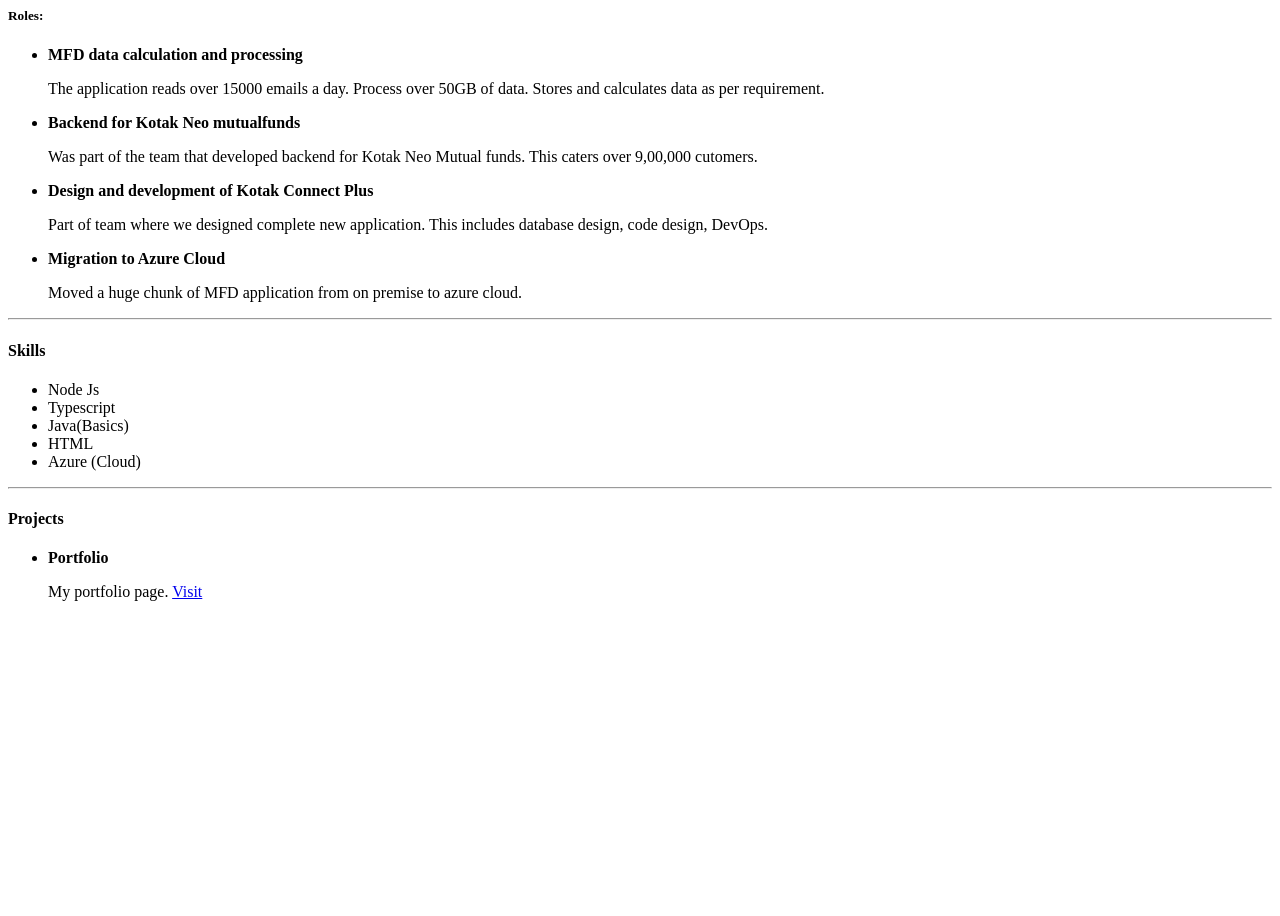
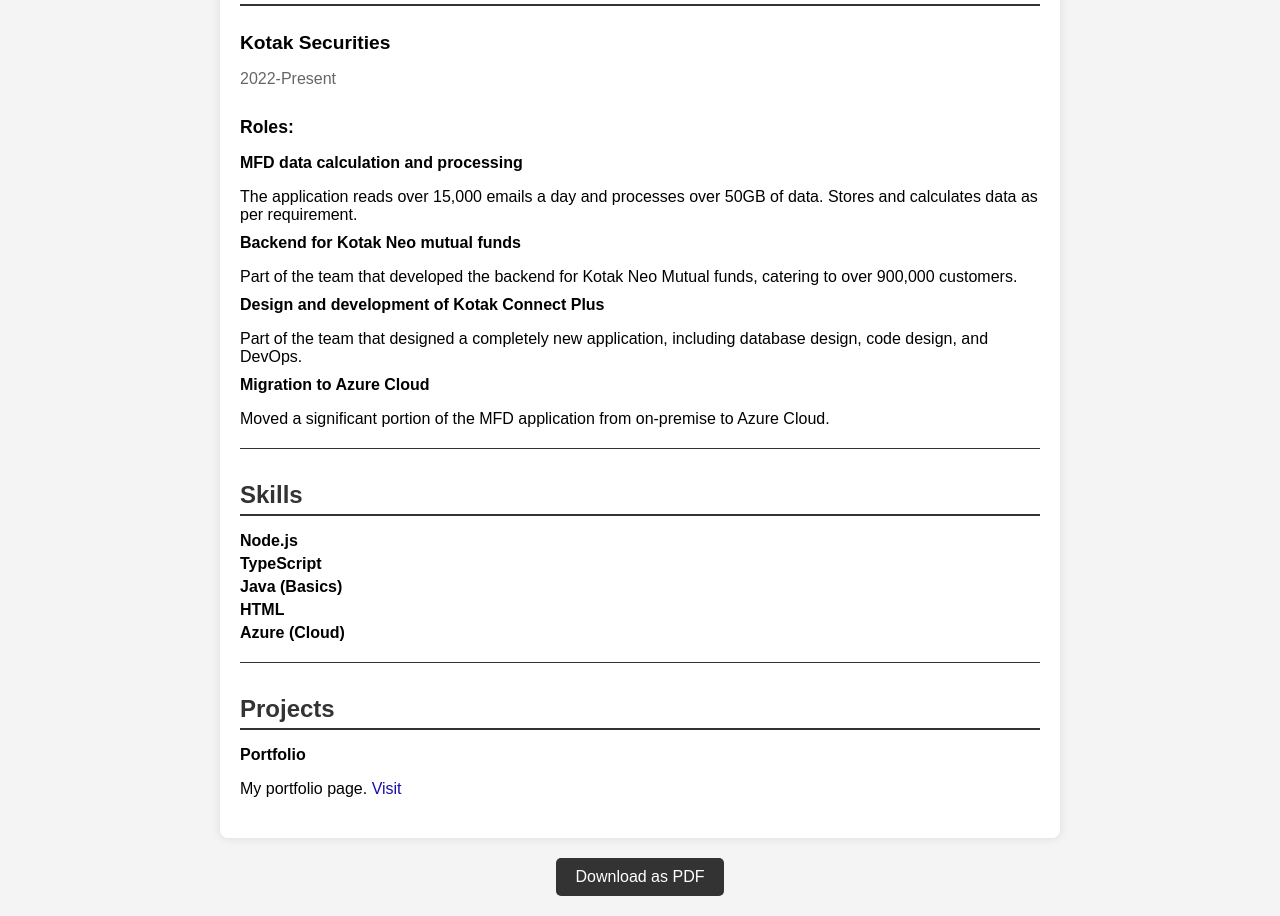
Before and after one commit to twok020101/portfolio, a plain HTML site: page index.html in a window 1280 px wide. Shown: the part 365-1281 px from the top of the page. Before the commit the page ends 982 px from the top, so only its background shows below. Drawn offline with Linux system fonts and the light colour scheme.

Commit message:
feat: better looking cv

```diff
--- a/index.html
+++ b/index.html
@@ -5,11 +5,13 @@
 	<meta charset="UTF-8" />
 	<meta name="viewport" content="width=device-width, initial-scale=1.0" />
 	<link rel="stylesheet" href="https://cdnjs.cloudflare.com/ajax/libs/font-awesome/6.0.0-beta3/css/all.min.css">
+	<link rel="stylesheet" href="style.css">
 	<title>Kshitij - Portfolio</title>
+	<script src="https://cdnjs.cloudflare.com/ajax/libs/html2pdf.js/0.9.2/html2pdf.bundle.min.js"></script>
 </head>
 
 <body>
-	<div class="container">
+	<div class="container" id="resume">
 		<div id="headName" class="headers">
 			<h1 class="name">Kshitij Kurandwad</h1>
 			<h3 class="tag">Think. Code. Sleep. Repeat</h3>
@@ -17,12 +19,12 @@
 			<div class="contact">
 				<h5 class="phone">
 					<img src="https://www.clipartmax.com/png/small/448-4482128_3296-5000-phone-icon-for-resume.png"
-						style="width: 30px; height: 30px ; vertical-align:middle;" alt="phone-icon">
+						style="width: 30px; height: 30px; vertical-align:middle;" alt="phone-icon">
 					+91 9380916596
 				</h5>
 				<h5 class="email">
 					<img src="https://www.clipartmax.com/png/small/4-41278_email-icon-clip-art-email-icon-png.png"
-						alt="email-icon" style="width: 30px; height: 30px ; vertical-align:middle;">
+						alt="email-icon" style="width: 30px; height: 30px; vertical-align:middle;">
 					<a href="mailto:kshitijkurandwad01@gmail.com">kshitijkurandwad01@gmail.com</a>
 				</h5>
 			</div>
@@ -32,7 +34,7 @@
 					<img src="img/linkedin.png" alt="LinkedIn" style="width: 30px; height: 30px" />
 				</a>
 				<a href="https://x.com/KKurandwad" target="_blank">
-					<img src="img/twitter.jpg" alt="LinkedIn" style="width: 30px; height: 30px" />
+					<img src="img/twitter.jpg" alt="Twitter" style="width: 30px; height: 30px" />
 				</a>
 			</div>
 		</div>
@@ -41,27 +43,23 @@
 
 		<div class="data">
 			<div class="experiences">
-				<h4 class="companyhead">
-					<strong>
-						Kotak Securities
-					</strong>
-				</h4>
+				<h3 class="exphead">Experiences</h3>
+				<h4 class="companyhead"><strong>Kotak Securities</strong></h4>
 				<p class="years">2022-Present</p>
-				<h5 class="roles">
-					<strong>Roles:</strong>
-				</h5>
+				<h5 class="roles"><strong>Roles:</strong></h5>
 				<ul class="roledata">
 					<li class="roletxt"><b>MFD data calculation and processing</b></li>
-					<p class="infodata">The application reads over 15000 emails a day. Process over 50GB of data.
+					<p class="infodata">The application reads over 15,000 emails a day and processes over 50GB of data.
 						Stores and calculates data as per requirement.</p>
-					<li class="rolext"><b>Backend for Kotak Neo mutualfunds</b></li>
-					<p class="infodata">Was part of the team that developed backend for Kotak Neo Mutual funds. This
-						caters over 9,00,000 cutomers.</p>
-					<li class="infodata"><b>Design and development of Kotak Connect Plus</b></li>
-					<p class="infodata">Part of team where we designed complete new application. This includes
-						database design, code design, DevOps.</p>
-					<li class="infodata"><b> Migration to Azure Cloud</b></li>
-					<p class="infodata">Moved a huge chunk of MFD application from on premise to azure cloud.</p>
+					<li class="roletxt"><b>Backend for Kotak Neo mutual funds</b></li>
+					<p class="infodata">Part of the team that developed the backend for Kotak Neo Mutual funds, catering
+						to over 900,000 customers.</p>
+					<li class="roletxt"><b>Design and development of Kotak Connect Plus</b></li>
+					<p class="infodata">Part of the team that designed a completely new application, including database
+						design, code design, and DevOps.</p>
+					<li class="roletxt"><b>Migration to Azure Cloud</b></li>
+					<p class="infodata">Moved a significant portion of the MFD application from on-premise to Azure
+						Cloud.</p>
 				</ul>
 			</div>
 
@@ -70,11 +68,11 @@
 			<div class="skills">
 				<h4 class="skillhead">Skills</h4>
 				<ul class="skilldata">
-					<li class="skilltxt">Node Js</li>
-					<li class="skilltxt">Typescript</li>
-					<li class="skilltxt">Java(Basics)</li>
-					<li class="skilldata">HTML</li>
-					<li class="skilldata">Azure (Cloud)</li>
+					<li class="skilltxt">Node.js</li>
+					<li class="skilltxt">TypeScript</li>
+					<li class="skilltxt">Java (Basics)</li>
+					<li class="skilltxt">HTML</li>
+					<li class="skilltxt">Azure (Cloud)</li>
 				</ul>
 			</div>
 
@@ -85,11 +83,27 @@
 				<ul class="projectdata">
 					<li class="projectname"><b>Portfolio</b></li>
 					<p class="projecttxt">My portfolio page. <a href="https://thetwok.in" class="link">Visit</a></p>
-					<!-- TODO: Added final link -->
 				</ul>
 			</div>
 		</div>
 	</div>
+
+	<div class="download-btn">
+		<button onclick="downloadPDF()">Download as PDF</button>
+	</div>
+
+	<script>
+		function downloadPDF() {
+			const element = document.getElementById('resume');
+			html2pdf().from(element).set({
+				margin: 0,
+				filename: 'Kshitij_Kurandwad_Resume.pdf',
+				image: { type: 'jpeg', quality: 0.98 },
+				html2canvas: { scale: 2, useCORS: true },
+				jsPDF: { unit: 'in', format: 'letter', orientation: 'portrait' }
+			}).save();
+		}
+	</script>
 </body>
 
 </html>
--- /dev/null
+++ b/style.css
@@ -0,0 +1,144 @@
+body {
+    font-family: Arial, sans-serif;
+    padding: 0;
+    margin: 0;
+    background-color: #f4f4f4;
+}
+
+.container {
+    max-width: 800px;
+    margin: 20px auto;
+    padding: 20px;
+    background: #fff;
+    box-shadow: 0 0 10px rgba(0, 0, 0, 0.1);
+    border-radius: 8px;
+}
+
+.headers {
+    text-align: center;
+    margin-bottom: 20px;
+}
+
+.name {
+    font-size: 2.5em;
+    margin-bottom: 10px;
+}
+
+.tag {
+    font-size: 1.2em;
+    color: #666;
+    margin-bottom: 20px;
+}
+
+.contact {
+    display: flex;
+    justify-content: center;
+    gap: 1rem;
+    margin-bottom: 10px;
+}
+
+.contact img {
+    vertical-align: middle;
+}
+
+.contact a {
+    color: #000;
+    text-decoration: none;
+}
+
+.socials {
+    display: flex;
+    justify-content: center;
+    gap: 1rem;
+    margin-bottom: 20px;
+}
+
+.data {
+    margin-top: 20px;
+}
+
+.experiences,
+.skills,
+.projects {
+    margin-bottom: 20px;
+}
+
+.exphead,
+.skillhead,
+.projecthead {
+    font-size: 1.5em;
+    color: #333;
+    border-bottom: 2px solid #333;
+    padding-bottom: 5px;
+    margin-bottom: 10px;
+}
+
+.companyhead {
+    font-size: 1.2em;
+    margin-bottom: 5px;
+}
+
+.years {
+    font-size: 1em;
+    color: #666;
+    margin-bottom: 10px;
+}
+
+.roles {
+    font-size: 1.1em;
+    margin-bottom: 10px;
+}
+
+.roledata,
+.skilldata,
+.projectdata {
+    list-style: none;
+    padding: 0;
+}
+
+.roletxt,
+.skilltxt,
+.projectname {
+    font-weight: bold;
+    margin-bottom: 5px;
+}
+
+.infodata,
+.projecttxt {
+    margin-bottom: 10px;
+}
+
+.link {
+    color: #1a0dab;
+    text-decoration: none;
+}
+
+.link:hover {
+    text-decoration: underline;
+}
+
+hr {
+    border: 0;
+    height: 1px;
+    background: #333;
+    margin: 20px 0;
+}
+
+.download-btn {
+    text-align: center;
+    margin: 20px;
+}
+
+.download-btn button {
+    padding: 10px 20px;
+    font-size: 1em;
+    background-color: #333;
+    color: #fff;
+    border: none;
+    border-radius: 5px;
+    cursor: pointer;
+}
+
+.download-btn button:hover {
+    background-color: #555;
+}
```
